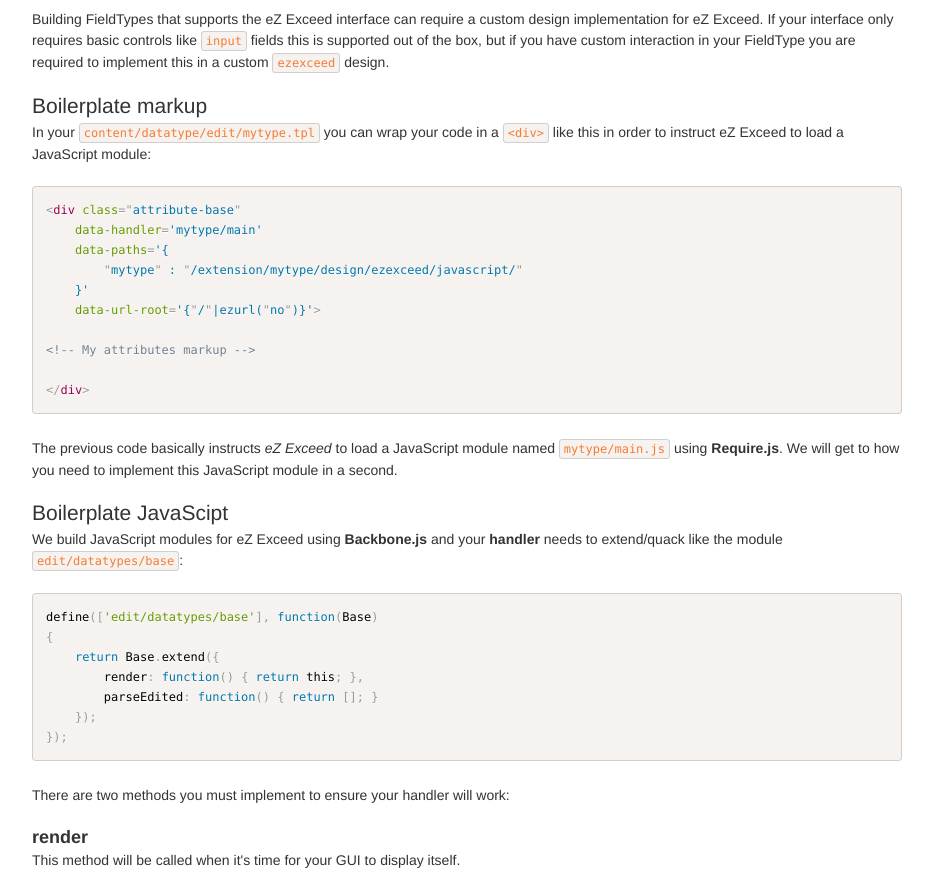
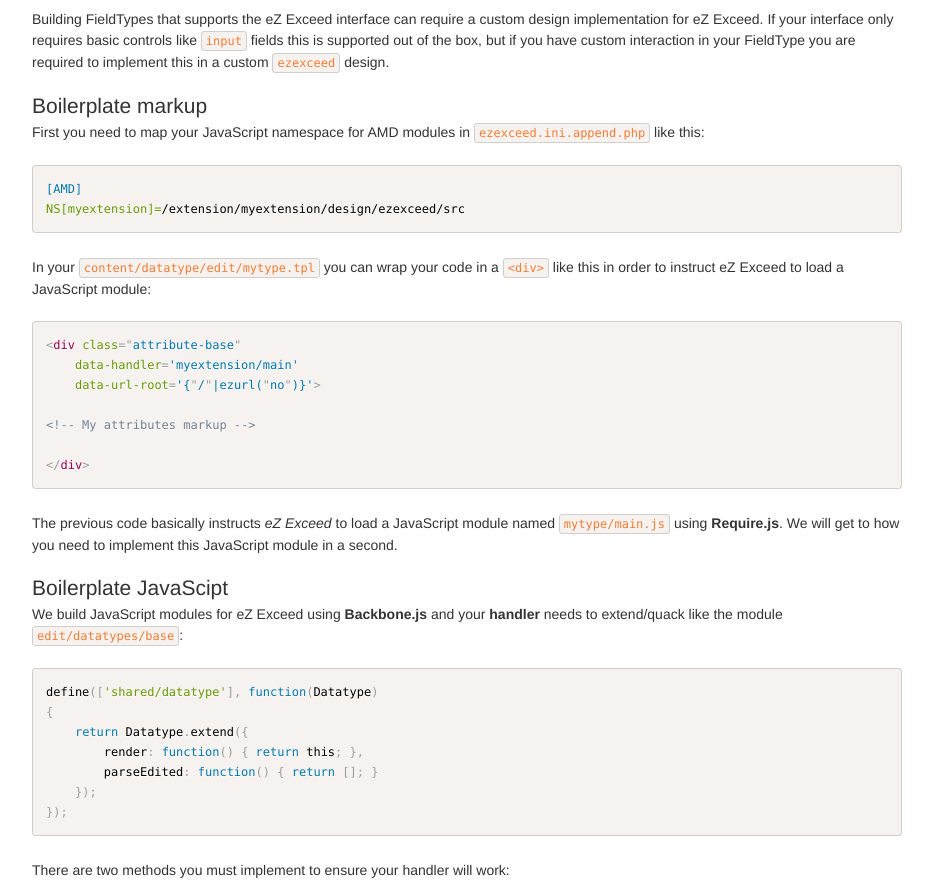
Before and after one commit to KeyteqLabs/ezexceed-guide, a website: page index.html in a window 1280 px wide. Shown: the part 6522-7406 px from the top of the page, without its empty margins (323-1256 px from the left). Drawn offline with Linux system fonts and the light colour scheme.

Commit message:
Update creating custom FieldTypes to use the [AMD] ini section

```diff
--- a/index.html
+++ b/index.html
@@ -341,12 +341,13 @@
 
 <h3>Boilerplate markup</h3>
 
+                    <p>First you need to map your JavaScript namespace for AMD modules in <code>ezexceed.ini.append.php</code> like this:</p>
+<pre><code class="lang-ini">[AMD]
+NS[myextension]=/extension/myextension/design/ezexceed/src</code></pre>
+
                     <p>In your <code>content/datatype/edit/mytype.tpl</code> you can wrap your code in a <code>&lt;div&gt;</code> like this in order to instruct eZ Exceed to load a JavaScript module:</p>
 <pre><code class="lang-markup">&lt;div class=&quot;attribute-base&quot;
-    data-handler=&#39;mytype/main&#39;
-    data-paths=&#39;{
-        &quot;mytype&quot; : &quot;/extension/mytype/design/ezexceed/javascript/&quot;
-    }&#39;
+    data-handler=&#39;myextension/main&#39;
     data-url-root=&#39;{&quot;/&quot;|ezurl(&quot;no&quot;)}&#39;&gt;
 
 &lt;!-- My attributes markup --&gt;
@@ -358,9 +359,9 @@
 <h3>Boilerplate JavaScipt</h3>
 
                     <p>We build JavaScript modules for eZ Exceed using <strong>Backbone.js</strong> and your <strong>handler</strong> needs to extend/quack like the module <code>edit/datatypes/base</code>:</p>
-<pre><code class="lang-javascript">define([&#39;edit/datatypes/base&#39;], function(Base)
+<pre><code class="lang-javascript">define([&#39;shared/datatype&#39;], function(Datatype)
 {
-    return Base.extend({
+    return Datatype.extend({
         render: function() { return this; },
         parseEdited: function() { return []; }
     });
```
Also changed, not shown: docs/06-extensibility.html (+6 -6 lines), src/06-extensibility.md (+10 -6 lines).
